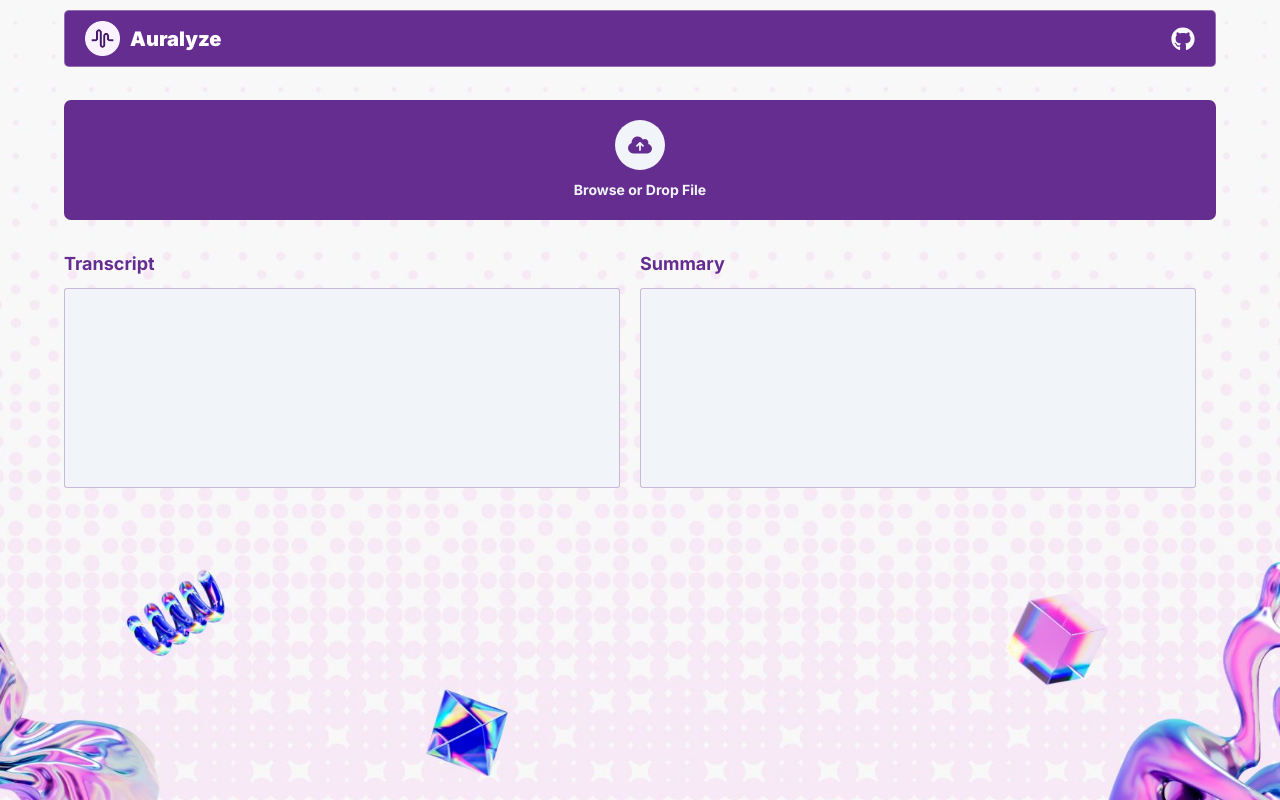
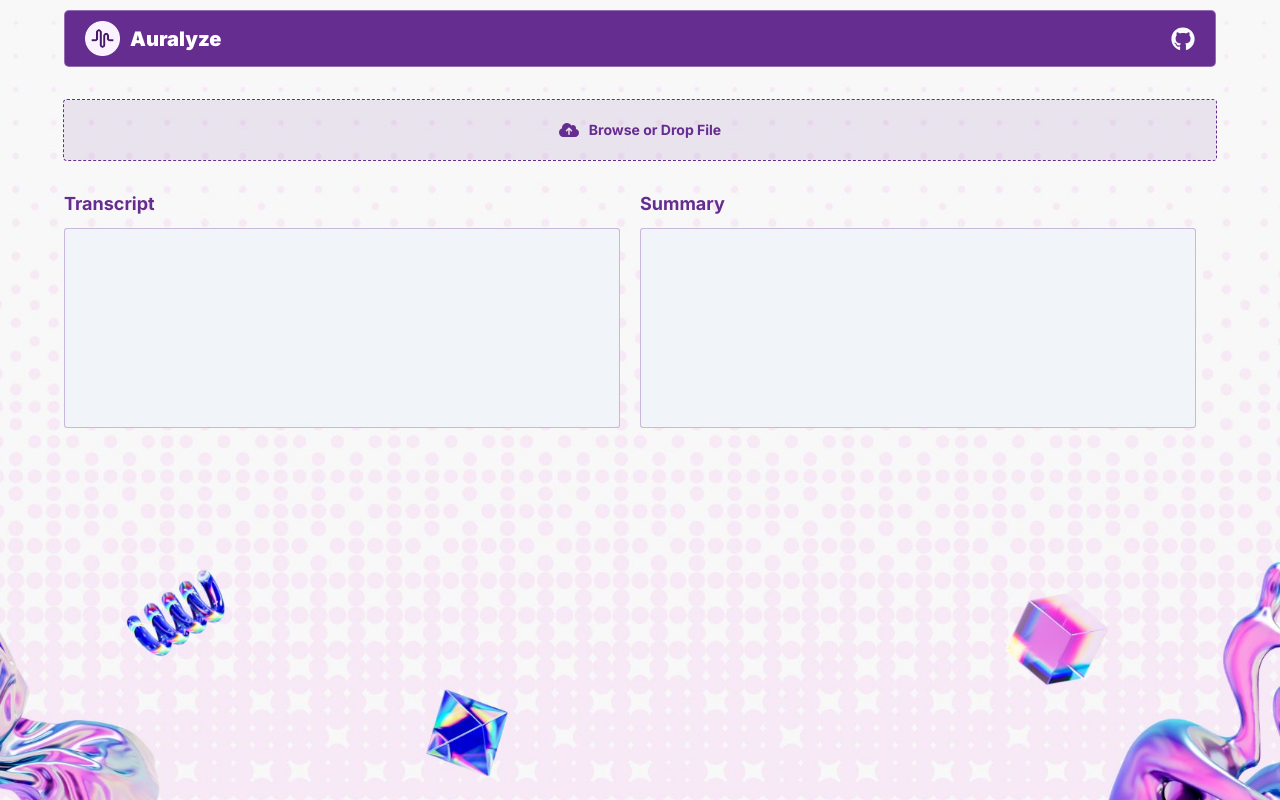
Before and after one commit to markcalendario/auralyze, a React (Vite) app in the folder client/: page /auralyze in a window 1280 px wide. Built offline with nearby package versions, Linux system fonts and the light colour scheme.

Commit message:
style: adjust border radius

```diff
--- a/client/src/components/Forms/DropZone/DropZone.module.scss
+++ b/client/src/components/Forms/DropZone/DropZone.module.scss
@@ -3,18 +3,20 @@
 
 .dropZone {
   cursor: pointer;
-  padding: 20px 40px;
-  border-radius: 7px;
-  background-color: colors.$primary;
+  padding: 10px;
+  border-radius: 3px;
+  background-color: rgba($color: colors.$primary, $alpha: 0.1);
 
   display: flex;
   align-items: center;
-  flex-direction: column;
+  flex-direction: row;
+  justify-content: center;
   gap: 10px;
+  outline: 1px colors.$primary dashed;
 
   &:hover,
   &.dragOver {
-    outline: 1px colors.$primary dashed;
+    outline: 1px colors.$primary solid;
   }
 
   &.dragOver {
@@ -22,22 +24,17 @@
   }
 
   .icon {
-    background-color: colors.$slate-1;
-    width: 50px;
-    height: 50px;
-    border-radius: 50px;
     color: colors.$primary;
-
     display: flex;
     align-items: center;
     justify-content: center;
-
-    @include textSizes.text-2xl;
+    padding: 10px 0;
+    @include textSizes.text-xl;
   }
 
   p {
     font-weight: bold;
-    color: colors.$slate-1;
+    color: colors.$primary;
   }
 
   input {
```
